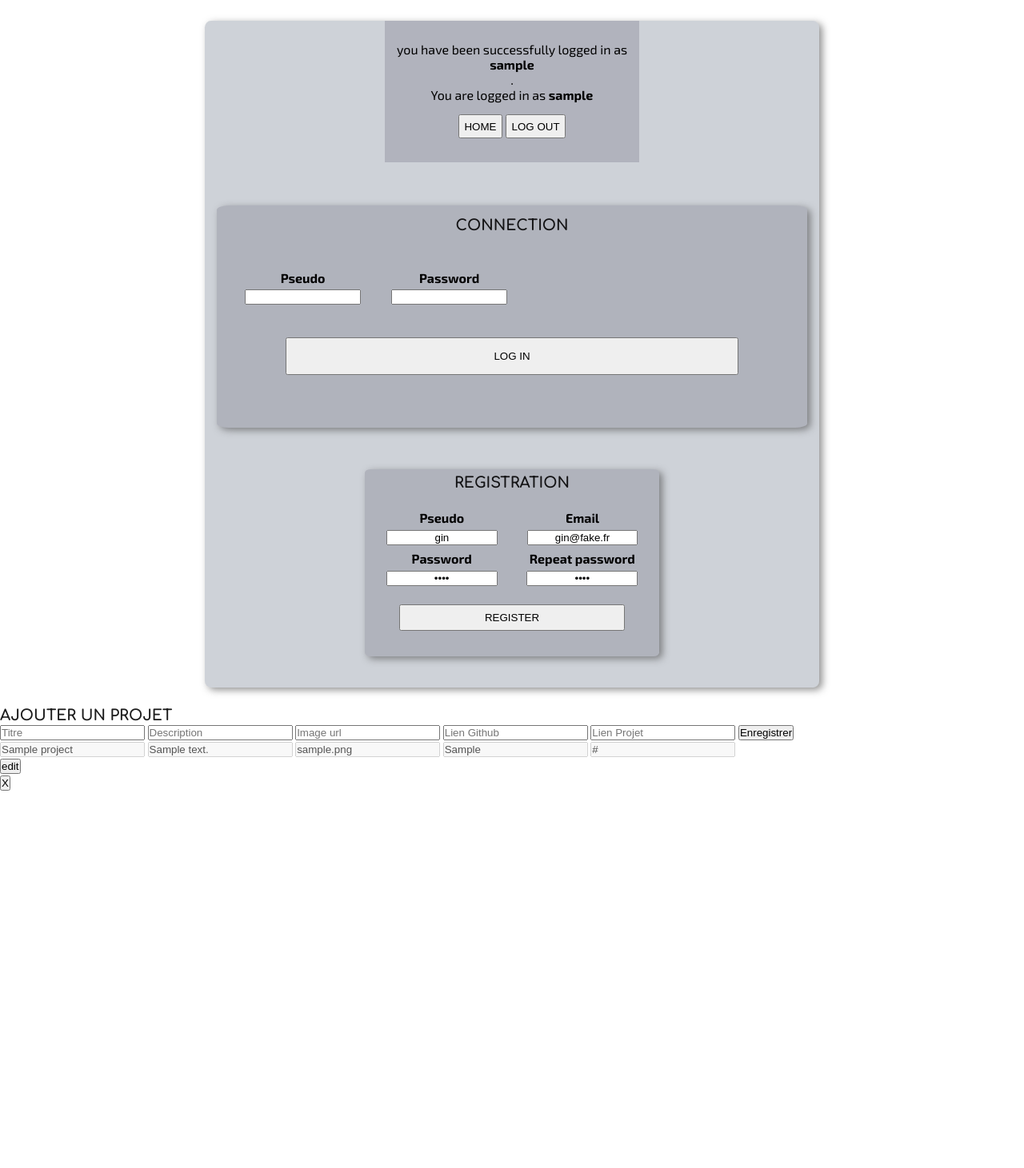
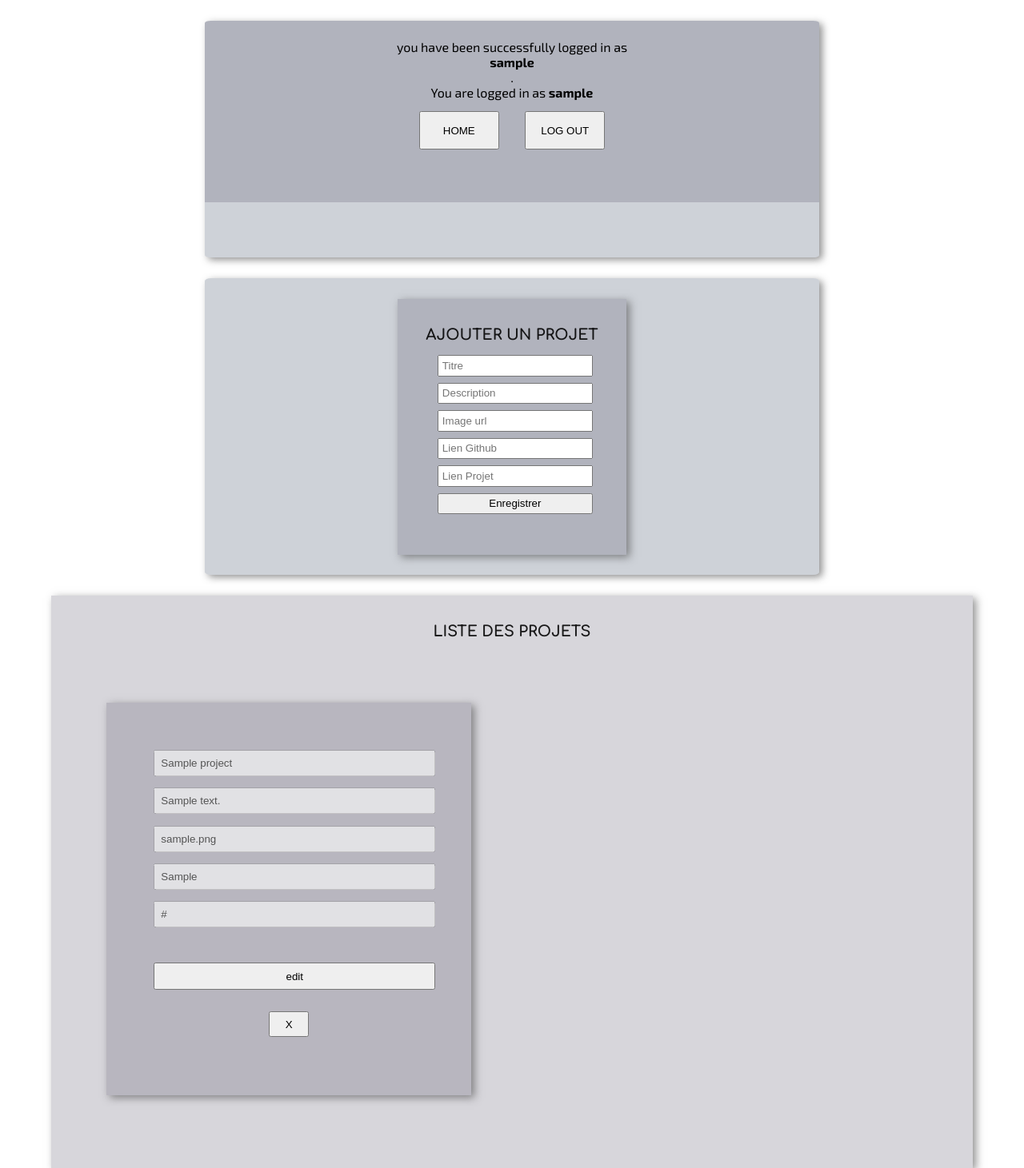
Before and after one commit to Gin-is-not-real/portfolio_v2, a PHP site: page /FORM_PROJETS/accounts_index.php in a window 1280 px wide. Shown: the whole page at 80% size. Before the commit the page ends 989 px from the top, so only its background shows below. Run offline with PHP 8.4, Linux system fonts and the light colour scheme; the visitor is signed in with stand-in values (Sample User, id 1); tables that the repository leaves empty or names only in its code hold one stand-in row (values such as "Sample post"); some web fonts are replaced.

Commit message:
restructure part admin html, and adapt js scripts

```diff
--- a/js/admin_interface.js
+++ b/js/admin_interface.js
@@ -1,8 +1,8 @@
 /*
     gestion des events liés aux comptes
 */
+const main_accounts = document.getElementById("main-accounts");
 
-const main_accounts = document.getElementById("main-accounts");
 const btn_deconnection = document.getElementById("btn-deconnection");
 
 const btn_home = document.getElementById("btn-home");
--- a/style/sass/part-admin.scss
+++ b/style/sass/part-admin.scss
@@ -3,6 +3,7 @@
 }
 #main-login {
     width: 60%;
+    min-width: 200px;
     margin: 2% auto;
 
     border-radius: 1%;
@@ -24,77 +25,63 @@
     }
 
     >header {
-        padding: 2%;
+        width: 100%;
+        padding: 3%;
         margin: 0 auto 5% auto;
         background: #4b475b38;
     }
 
     form {
         // display: none;
-        width: 100%;
+        width: 90%;
         padding: 2%;
         margin: 2% auto;
-
         input {
             width: 80%;
         }
-
-
-
         tr {
             margin: 2% auto;
         }
     }
-
     >div {
         width: 100%;
         padding: 2%;
         margin: 0 auto;
     }
-
     input, h3 {
         margin: 2%;
     }
 
-    input[type=submit], input[type=button] {
-        margin: 5% auto;
-        padding: 2%;
-    }
+
 }
-
-
 
 #div-notice {
 
 }
-
 #div-error {
     color: rgb(73, 25, 35);
     padding: 2%;
 
     // display: none;
 }
-
 #div-btns {
     display: flex;
     justify-content: space-around;
 }
-
 #div-notif {
     display: flex;
     flex-direction: column;
-
     a {
         display: inline-block;
         margin: 2%;
     }
 }
-
 #div-logout {
 }
 
 #sec-connection, #sec-registration {
-    display: flex;
+    width: 80%;
+    display: none;
     flex-direction: column;
     margin: 0 auto 5% auto;
 
@@ -102,5 +89,119 @@
 
     @extend %shaded-box;
     background: #4b475b38;
+}
+
+////////////////////////////////////////////////////////////
+//
+#main-add {
+    width: 60%;
+    min-width: 200px;
+    margin: 2% auto;
+    padding: 2%;
+
+    border-radius: 1%;
+    overflow: hidden;
+    box-sizing: border-box;
+
+    background: $bg-main-login;
+    @extend %shaded-box;
+
+    display: flex;
+    flex-direction: column;
+    align-items: center;
 
 }
+#container-form-add {
+    padding: 5%;
+    display: flex;
+    flex-direction: column;
+
+    @extend %shaded-box;
+    background: #4b475b38;
+}
+
+#form-add {
+    display: flex;
+    flex-direction: column;
+    padding: 5%;
+
+    input {
+        padding: 2%;
+        margin: 2%;
+    }
+}
+
+#main-list {
+    padding: 1%;
+    width: 90%;
+    // background-color: green;
+
+    margin: 0 auto;
+
+    @extend %shaded-box;
+    background: #4b475b38;
+
+    h3 {
+        text-align: center;
+        margin: 2% auto;
+    }
+}
+#container-form-list {
+    width: 100%;
+    // background-color: indianred;
+
+    padding: 5%;
+    margin-bottom: 2%;
+
+    display: flex;
+    flex-flow: row wrap;
+    justify-content: space-between;
+
+
+}
+.container-form {
+    width: 45%;
+    display: flex;
+    flex-direction: column;
+    align-items: center;
+    justify-content: center;
+    padding: 2%;
+    * {
+        padding: 2%;
+        margin: 2%;
+    }
+
+    @extend %shaded-box;
+    background: #4b475b38;
+}
+.form-list {
+    display: flex;
+    flex-direction: column;
+    justify-content: center;
+
+    input {
+        width: 100%;
+    }
+}
+#div-actions {
+    display: flex;
+    flex-direction: column;
+
+    form {
+        display: flex;
+        justify-content: center;
+    }
+}
+
+.admin-main {
+    input[type=button], input[type=submit] {
+        width: 100px;
+        margin: 5% auto;
+        margin: 5% auto;
+
+        padding: 2%;
+    }
+}
+input[id*=btn-suppr] {
+    width: 50px !important;
+}
--- a/style/sass/style.css
+++ b/style/sass/style.css
@@ -6,7 +6,7 @@
 @import url("https://fonts.googleapis.com/css2?family=Baloo+Tammudu+2&display=swap");
 @import url("https://fonts.googleapis.com/css2?family=Comfortaa:wght@300;400;500;600;700&display=swap");
 @import url("https://fonts.googleapis.com/css2?family=Exo+2:ital,wght@0,100;0,200;0,300;0,400;0,500;0,600;0,700;0,800;0,900;1,300;1,900&display=swap");
-#skills-content, article section:not(#skills-section, #main-accounts section), #sec-connection, #sec-registration, #main-login {
+#skills-content, article section:not(#skills-section, #main-accounts section), .container-form, #main-list, #container-form-add, #main-add, #sec-connection, #sec-registration, #main-login {
   box-shadow: 4px 3px 10px rgba(70, 70, 70, 0.597);
   background: #49576d44;
 }
@@ -357,6 +357,7 @@ section p {
 }
 #main-login {
   width: 60%;
+  min-width: 200px;
   margin: 2% auto;
   border-radius: 1%;
   overflow: hidden;
@@ -370,12 +371,13 @@ section p {
   text-align: center;
 }
 #main-login > header {
-  padding: 2%;
+  width: 100%;
+  padding: 3%;
   margin: 0 auto 5% auto;
   background: #4b475b38;
 }
 #main-login form {
-  width: 100%;
+  width: 90%;
   padding: 2%;
   margin: 2% auto;
 }
@@ -392,10 +394,6 @@ section p {
 }
 #main-login input, #main-login h3 {
   margin: 2%;
-}
-#main-login input[type=submit], #main-login input[type=button] {
-  margin: 5% auto;
-  padding: 2%;
 }
 
 #div-error {
@@ -418,11 +416,106 @@ section p {
 }
 
 #sec-connection, #sec-registration {
-  display: flex;
+  width: 80%;
+  display: none;
   flex-direction: column;
   margin: 0 auto 5% auto;
   border-radius: 2%;
   background: #4b475b38;
+}
+
+#main-add {
+  width: 60%;
+  min-width: 200px;
+  margin: 2% auto;
+  padding: 2%;
+  border-radius: 1%;
+  overflow: hidden;
+  box-sizing: border-box;
+  background: #49576d44;
+  display: flex;
+  flex-direction: column;
+  align-items: center;
+}
+
+#container-form-add {
+  padding: 5%;
+  display: flex;
+  flex-direction: column;
+  background: #4b475b38;
+}
+
+#form-add {
+  display: flex;
+  flex-direction: column;
+  padding: 5%;
+}
+#form-add input {
+  padding: 2%;
+  margin: 2%;
+}
+
+#main-list {
+  padding: 1%;
+  width: 90%;
+  margin: 0 auto;
+  background: #4b475b38;
+}
+#main-list h3 {
+  text-align: center;
+  margin: 2% auto;
+}
+
+#container-form-list {
+  width: 100%;
+  padding: 5%;
+  margin-bottom: 2%;
+  display: flex;
+  flex-flow: row wrap;
+  justify-content: space-between;
+}
+
+.container-form {
+  width: 45%;
+  display: flex;
+  flex-direction: column;
+  align-items: center;
+  justify-content: center;
+  padding: 2%;
+  background: #4b475b38;
+}
+.container-form * {
+  padding: 2%;
+  margin: 2%;
+}
+
+.form-list {
+  display: flex;
+  flex-direction: column;
+  justify-content: center;
+}
+.form-list input {
+  width: 100%;
+}
+
+#div-actions {
+  display: flex;
+  flex-direction: column;
+}
+#div-actions form {
+  display: flex;
+  justify-content: center;
+}
+
+.admin-main input[type=button], .admin-main input[type=submit] {
+  width: 100px;
+  margin: 5% auto;
+  margin: 5% auto;
+  padding: 2%;
+}
+
+input[id*=btn-suppr] {
+  width: 50px !important;
 }
 
 @keyframes upopacity {
@@ -671,4 +764,8 @@ span {
   background-image: linear-gradient(rgba(128, 128, 128, 0.618), transparent);
 }
 
+#img-bg {
+  opacity: 0.5;
+}
+
 /*# sourceMappingURL=style.css.map */
--- a/style/sass/style.scss
+++ b/style/sass/style.scss
@@ -20,3 +20,7 @@ article section:not(#skills-section, #main-accounts section) {
         background-image: linear-gradient(rgba(128, 128, 128, 0.618), transparent) ;
     }
 }
+
+#img-bg {
+    opacity: 0.5;
+}
--- a/view/parts/about.php
+++ b/view/parts/about.php
@@ -9,7 +9,7 @@
     <!-- PRESENTATION -->
     <div class="div-article-main" id="about-main-container">
         <figure>
-            <img src="../static/img/essaiLogo.svg" alt="">
+            <img id="img-bg" src="../static/img/essaiLogo.svg" alt="">
         </figure>
 
         <section id="presentation-section">
--- a/view/parts/accounts.php
+++ b/view/parts/accounts.php
@@ -10,7 +10,8 @@ $btn_deconnect = '<a href="accounts_index.php?action=deconnection"><input class=
 $btns = array();
 ?>
 
-<div id="main-login">
+
+<div id="main-login"  class="admin-main">
     <header>
         <div id="div-notice">
             <?php
@@ -33,13 +34,7 @@ $btns = array();
     ?>
         </div>
 
-        <div id="div-error">
-            <?php
-                if(isset($_POST['log-error'])) {
-                    echo  $_POST['log-error'] .'</br>';
-                }
-            ?>
-        </div>
+
 
         <div id="div-btns">
             <?php
@@ -77,6 +72,14 @@ $btns = array();
             ?>
         </div>
     </div>
+
+    <div id="div-error">
+            <?php
+                if(isset($_POST['log-error'])) {
+                    echo  $_POST['log-error'] .'</br>';
+                }
+            ?>
+        </div>
 </header>
 
 
--- a/view/parts/admin-interface.php
+++ b/view/parts/admin-interface.php
@@ -2,7 +2,7 @@
     require_once("model/EntryManager.php");
 ?>
 
-<div class="article-main" id="admin-main">
+<div class="main-admin" id="main-add">
 
 <!-- AJOUTER -->
     <div id="container-form-add">
@@ -28,7 +28,15 @@
         </form>
         <!-- <input type="button" value="add" /> -->
     </div>
+</div>
 
+<div class="main-admin" id="main-list">
+
+        <header>
+            <h3>liste des projets</h3>
+        </header>
+
+    <div id="container-form-list">
 
 <!-- LISTE -->
 <?php
@@ -36,8 +44,9 @@
             $projects = $opManager->getEntries();
             while($data = $projects->fetch()) {
 ?>
-            <div id="container-form">
+            <div class="container-form">
                 <form class="form-list" id="form-line-<?=$data['project_id']; ?>" action="accounts_index.php?action=edit-project&amp;id=<?= $data['project_id']; ?>" method="post">
+                    <div>
                         <input type="text" name="project_title" placeholder="Titre" maxlength="50" value="<?= $data['project_title']; ?>" disabled/>
                         <input type="text" name="project_describe" placeholder="Description" maxlength="255" value="<?= $data['project_describe']; ?>" disabled/>
                         <input type="text" name="project_image" placeholder="Image url" maxlength="255" value="<?= $data['project_image']; ?>" disabled/>
@@ -47,7 +56,7 @@
                         <input type="text" id="sum-message" name="sum_message" hidden/>
 
                         <input type="button" id="sub-edit-<?= $data['project_id'] ?>"  name="sub-edit" value="valider"  hidden/>
-
+                    </div>
                 <div id="div-actions">
                     <form action="accounts_index.php?action=edit-project&amp;id=<?= $data['project_id'] ?>" method="post">
 
@@ -68,5 +77,5 @@
             }
             $projects->closeCursor();
         ?>
-
     </div>
+</div>
```
Also changed, not shown: js/admin_actions.js (+39 -9 lines), 1 other file. Lines whose indentation alone changed are shown as unchanged.
